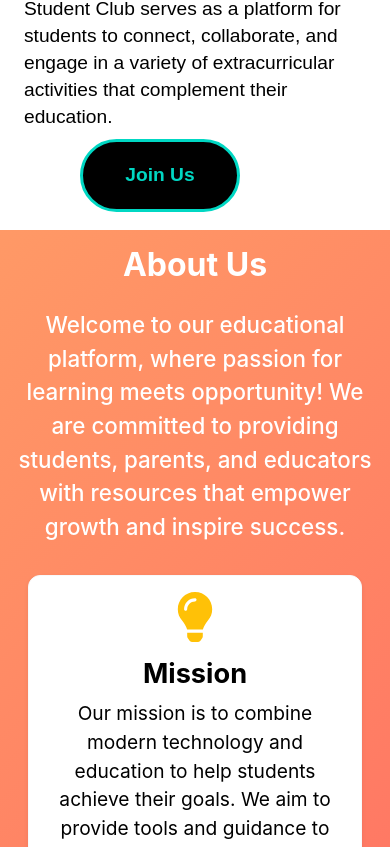
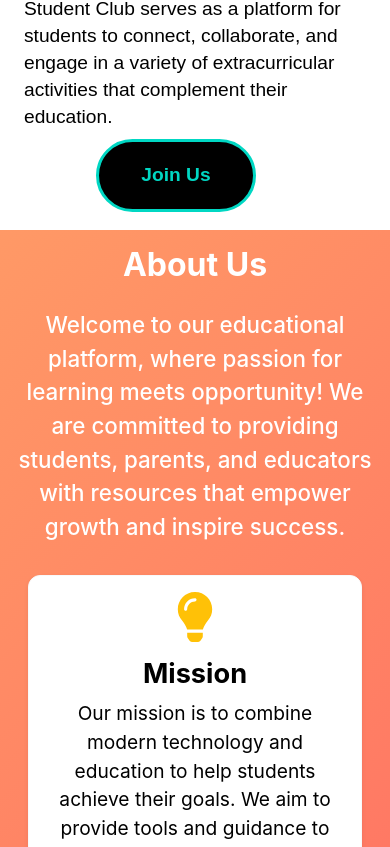
Before and after one commit to AAbhishek1234/Schoolwebsite, a React (Create React App) app: page / in a window 390 px wide. Shown: the part 5933-6780 px from the top of the page. Built offline with nearby package versions, Linux system fonts and the light colour scheme; the HTML template or start-up script is replaced by a standard one.

Commit message:
color and border change

```diff
--- a/src/components/studentclub.css
+++ b/src/components/studentclub.css
@@ -74,7 +74,7 @@
     font-size: 1.2rem !important;
     padding: 0.5rem 1rem;
     width:10rem !important;
-    margin-left: 3.5rem !important;
+    margin-left: 4.5rem !important;
 margin-top: -1rem !important;
 
   }
```
